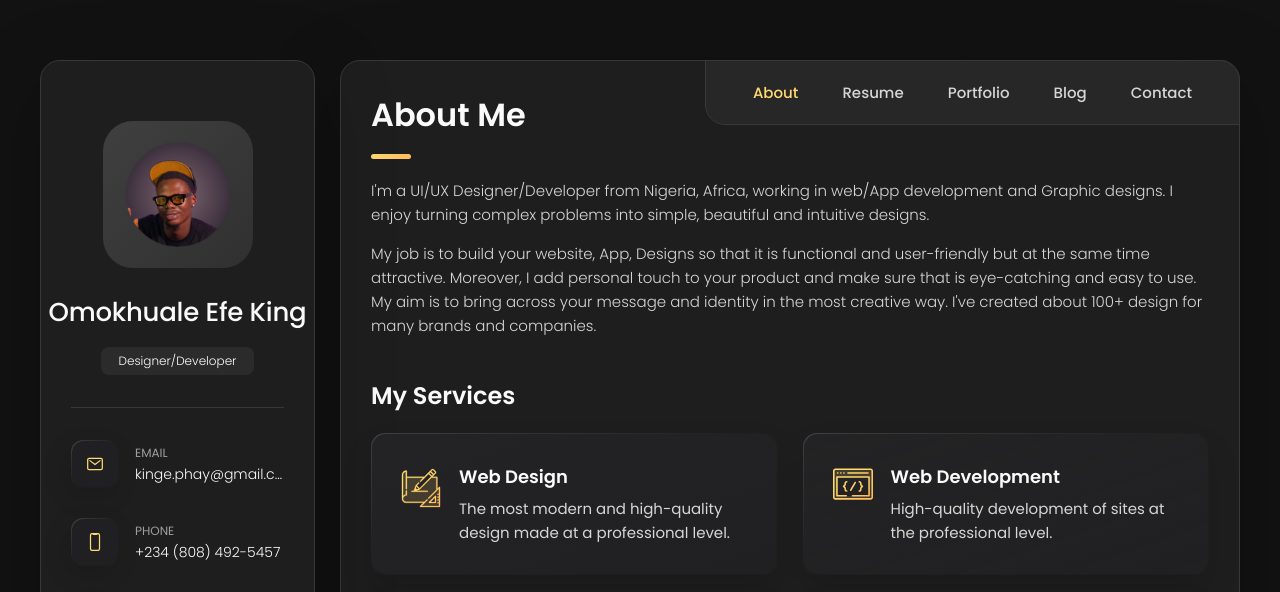
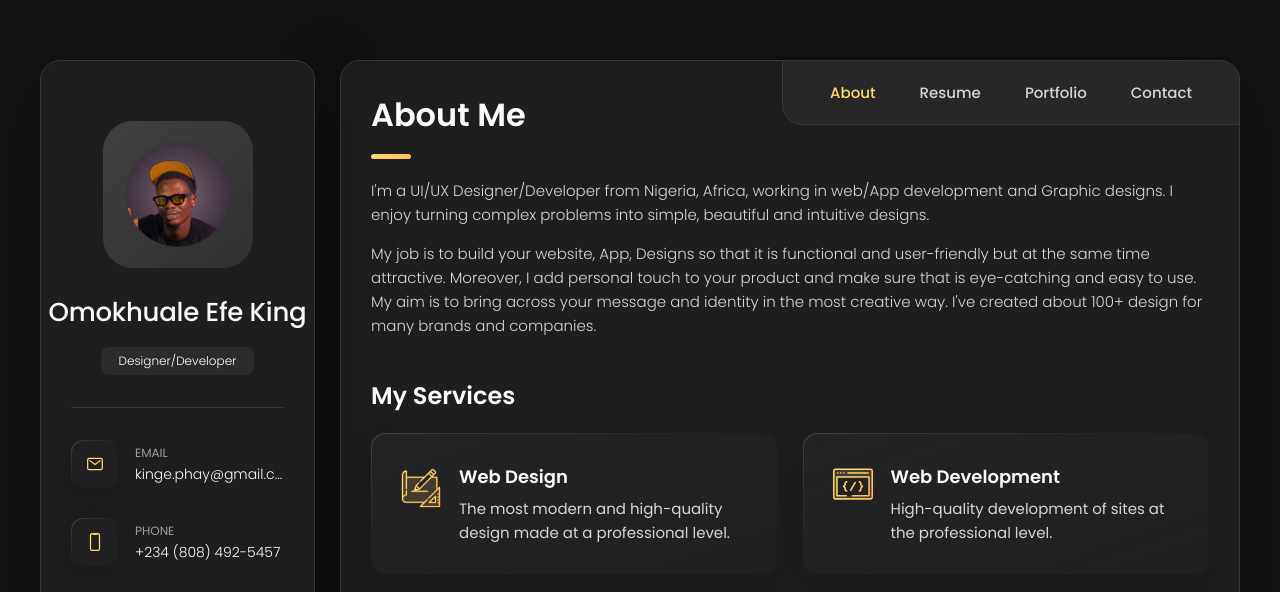
Before and after one commit to ephayking/Omokhuale-s-Website, a plain HTML site: page Omokhuale's Website/index.html in a window 1280 px wide. Shown: the top 592 px of the page. Drawn offline with nearby package versions, Linux system fonts and the light colour scheme.

Commit message:
Update index.html

```diff
--- a/Omokhuale's Website/index.html
+++ b/Omokhuale's Website/index.html
@@ -175,9 +175,7 @@
             <button class="navbar-link" data-nav-link>Portfolio</button>
           </li>
 
-          <li class="navbar-item">
-            <button class="navbar-link" data-nav-link>Blog</button>
-          </li>
+
 
           <li class="navbar-item">
             <button class="navbar-link" data-nav-link>Contact</button>
```
